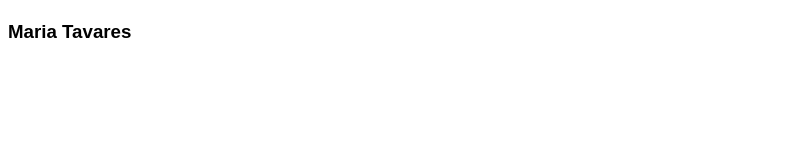
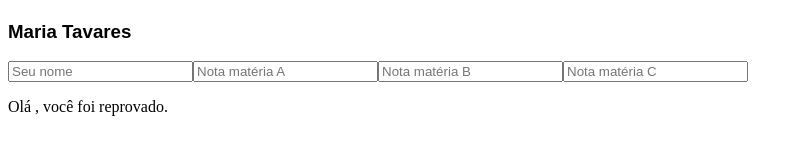
Before and after one commit to eduardatavars/intro_React, a React (Vite) app: page / in a window 1280 px wide. Shown: the part 190-342 px from the top of the page, without its empty margins (0-803 px from the left). Built offline with nearby package versions, Linux system fonts and the light colour scheme.

Commit message:
manipulando estado e eventos

```diff
--- a/src/App.jsx
+++ b/src/App.jsx
@@ -1,4 +1,5 @@
 import Perfil from "./components/Perfil";
+import Formulario from "./components/Perfil/Formulario";
 
 function App() {
   // const nome = "Maria"
@@ -15,11 +16,12 @@ function App() {
 
   return(
     <>
-      <Perfil />
+      <Perfil nome="Maria Tavares" endereco="https://github.com/eduardatavars.png" />
       {/* <h1>Olá, {retornaNome()}</h1>
       <h1>Olá, {pessoa.nome}</h1>
       <h2>Subtitulo</h2>
       {estaDeDia ? 'Bom dia!' : 'Boa tarde!'} */}
+      <Formulario />
     </>
   )
 }
--- /dev/null
+++ b/src/components/Perfil/Formulario/index.jsx
@@ -0,0 +1,45 @@
+import { useState } from "react";
+
+const Formulario = () => {
+    let [materiaA, setMateriaA] = useState(0);
+    let [materiaB, setMateriaB] = useState(0);
+    let [materiaC, setMateriaC] = useState(0);
+    let [nome, setNome] = useState('');
+
+    const alteraNome = (evento) => {
+        // console.log(evento.target.value);
+        // setNome(evento.target.value);
+        setNome(estadoAnterior => {
+            console.log(estadoAnterior);
+
+            return evento.target.value;
+        })
+    }
+
+    const renderizaResultado = () => {
+        const soma = materiaA + materiaB + materiaC;
+        const media = soma / 3;
+
+        if (media >= 7) {
+            return (
+                <p>Olá {nome}, você foi aprovado.</p>
+            )
+        } else {
+            return (
+                <p>Olá {nome}, você foi reprovado.</p>
+            )
+        }
+    }
+
+    return (
+        <form>
+            <input type="text" placeholder="Seu nome" onChange={alteraNome} />
+            <input type="number" placeholder="Nota matéria A" onChange={({target}) => setMateriaA(parseInt(target.value))}/>
+            <input type="number" placeholder="Nota matéria B" onChange={evento => setMateriaB(parseInt(evento.target.value))}/>
+            <input type="number" placeholder="Nota matéria C" onChange={evento => setMateriaC(parseInt(evento.target.value))}/>
+            {renderizaResultado()}
+        </form>
+    )
+}
+
+export default Formulario;
--- a/src/components/Perfil/index.jsx
+++ b/src/components/Perfil/index.jsx
@@ -1,15 +1,11 @@
 import './perfil.css'
 
-const Perfil = () => {
-    const usuario = {
-        nome: 'Maria Tavares',
-        avatar: 'https://github.com/eduardatavars.png'
-    }
+const Perfil = ({endereco, nome}) => {
 
     return (
         <div>
-            <img className='perfil-avatar' src={usuario.avatar} alt="Foto de perfil" />
-            <h3 className='perfil-titulo'>{usuario.nome}</h3>
+            <img className='perfil-avatar' src={endereco} alt="Foto de perfil" />
+            <h3 className='perfil-titulo'>{nome}</h3>
         </div>
     )
 }
```
